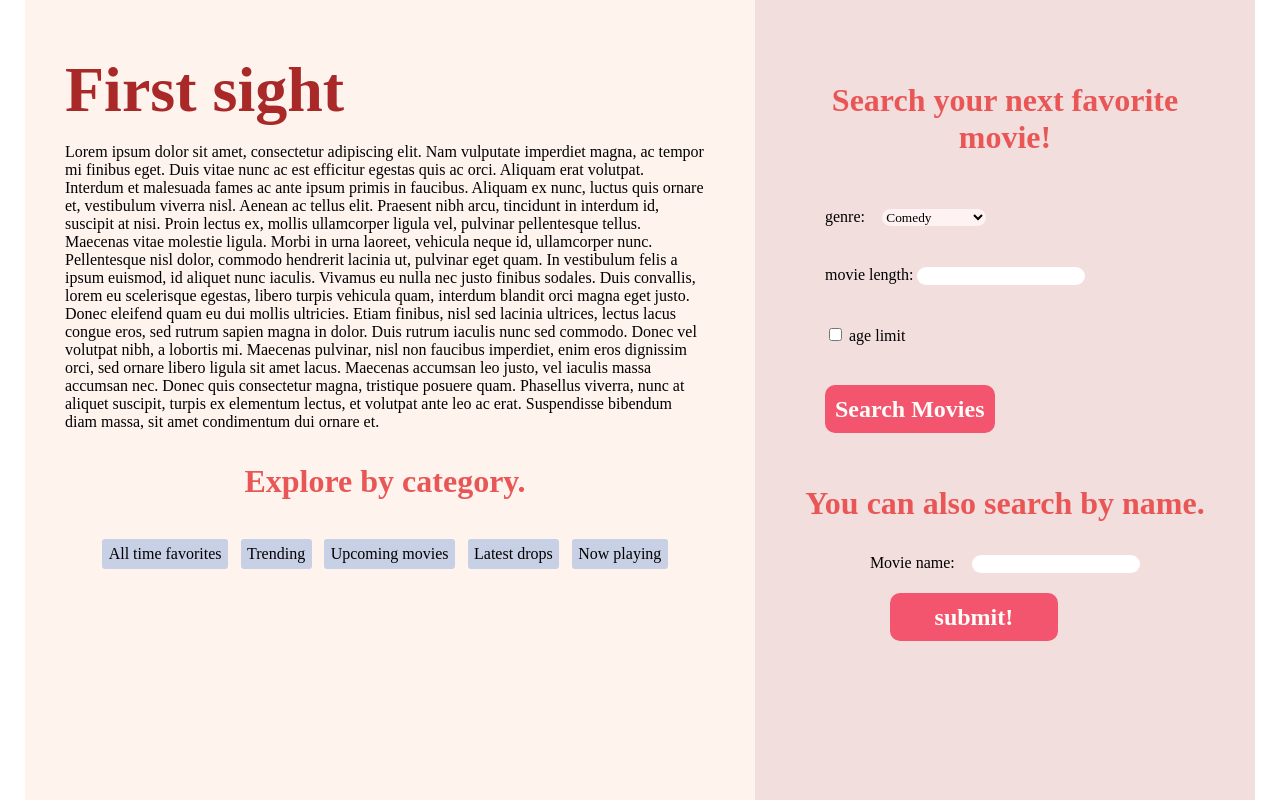
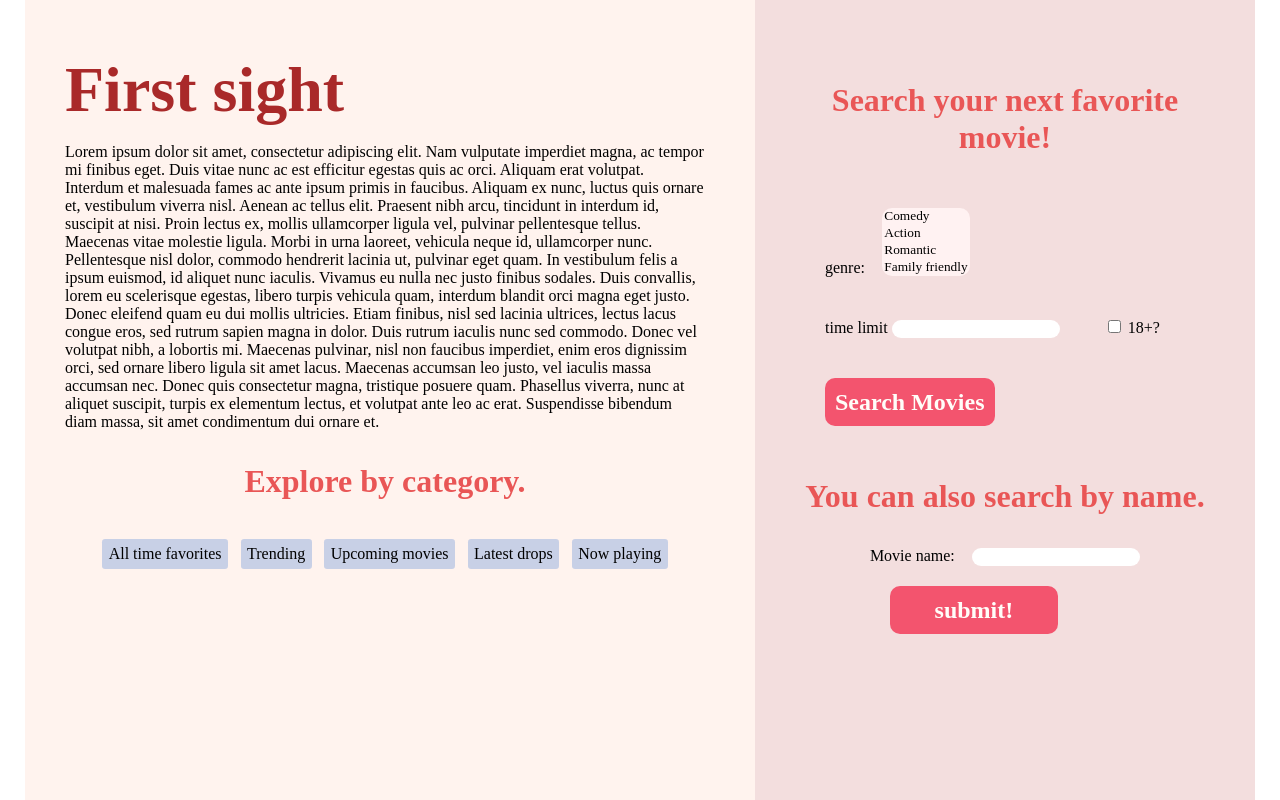
Before and after one commit to noam-y/First-Sight, a Flask app: page /home in a window 1280 px wide. Shown: the part 48-848 px from the top of the page. Run offline with Flask 2, Linux system fonts and the light colour scheme; some web fonts are replaced.

Commit message:
Added a function that recieves a query and returns content. also, added the option to choose few genres + age_limit is now a checkbox.

```diff
--- a/app.py
+++ b/app.py
@@ -43,27 +43,22 @@ def movie_search(movie_q):
 def category_search():
     #pdb.set_trace()
     if request.method == 'POST':
-        genres = request.form['genres']
-        age_limit = request.form.get('agelimit') != None
+        genres = ','.join(request.form.getlist('genres'))
+        include_adult = request.form.get('agelimit') != None
         time_limit =  request.form.get('length')
 
+        search_query = f'https://api.themoviedb.org/3/discover/movie?api_key={API_KEY}&include_adult={include_adult}&with_genres={genres}&page=1'
+
         #checks that time limit input is valid
-        search_query = f'https://api.themoviedb.org/3/discover/movie?api_key={API_KEY}&include_adult={age_limit}&with_genres={genres}&page=1'
-        resp = requests.get(search_query)
-        resp_json = resp.json()
+        if time_limit != '':
+            search_query = search_query+ f'&with_runtime.lte={time_limit}'
 
-        json_movie_list=[]
-        for movie in resp_json['results']:
-            try:
-                json_movie_details = {'title':movie["original_title"], 'overview':movie['overview'], 'poster':'http://image.tmdb.org/t/p/w500'+movie["poster_path"]}
-            except(TypeError):
-                json_movie_details = {'title':movie["original_title"], 'overview':movie['overview'], 'poster':'https://www.onlygfx.com/wp-content/uploads/2017/11/grunge-question-mark-2-148x300.png'}
-            json_movie_list.append(json_movie_details)
-        #pdb.set_trace()
+        json_movie_list = sort_out_movies(search_query)
         return render_template(
             'recommended-movies.html',
             mvlist = json_movie_list,
         )
+
     else:
         #pdb.set_trace()
         return '<p>Try again.</p>'
@@ -76,12 +71,15 @@ if __name__ == "__main__":
 
 
 
-def sort_out_movies(resp_json):
-    json_movie_list=[]
-    for movie in resp_json['results']:
-        try:
-            json_movie_details = {'title':movie["original_title"], 'overview':movie['overview'], 'poster':'http://image.tmdb.org/t/p/w500'+movie["poster_path"]}
-        except(TypeError):
-            json_movie_details = {'title':movie["original_title"], 'overview':movie['overview'], 'poster':'https://www.onlygfx.com/wp-content/uploads/2017/11/grunge-question-mark-2-148x300.png'}
+def sort_out_movies(search_query):
+        resp = requests.get(search_query)
+        resp_json = resp.json()
+
+        json_movie_list=[]
+        for movie in resp_json['results']:
+            try:
+                json_movie_details = {'title':movie["original_title"], 'overview':movie['overview'], 'poster':'http://image.tmdb.org/t/p/w500'+movie["poster_path"]}
+            except(TypeError):
+                json_movie_details = {'title':movie["original_title"], 'overview':movie['overview'], 'poster':'https://www.onlygfx.com/wp-content/uploads/2017/11/grunge-question-mark-2-148x300.png'}
             json_movie_list.append(json_movie_details)
-    return json_movie_list
+        return list(json_movie_list)
--- a/templates/index.html
+++ b/templates/index.html
@@ -39,7 +39,7 @@
             <form action="{{url_for('category_search')}}" method="POST">
                 <div class="property">
                     <label>genre:</label>
-                    <select name="genres" id="genres">
+                    <select name="genres" id="genres" multiple>
                         <option value="35">Comedy</option>
                         <option value="28">Action</option>
                         <option value="10749">Romantic</option>
@@ -48,13 +48,13 @@
                 </div>
 
                 <div class="property">
-                    <label>movie length:</label>
+                    <label>time limit</label>
                     <input type="number" min="0" name="length"> <br>
                 </div>
 
                 <div class="property">
                     <input type="checkbox" name="agelimit">
-                    <label>age limit</label> <br>
+                    <label>18+?</label> <br>
                 </div>
 
                 <input type="submit" id="submitbutton"  value="Search Movies" >
```
Also changed, not shown: templates/login.html (line endings or trailing spaces).
